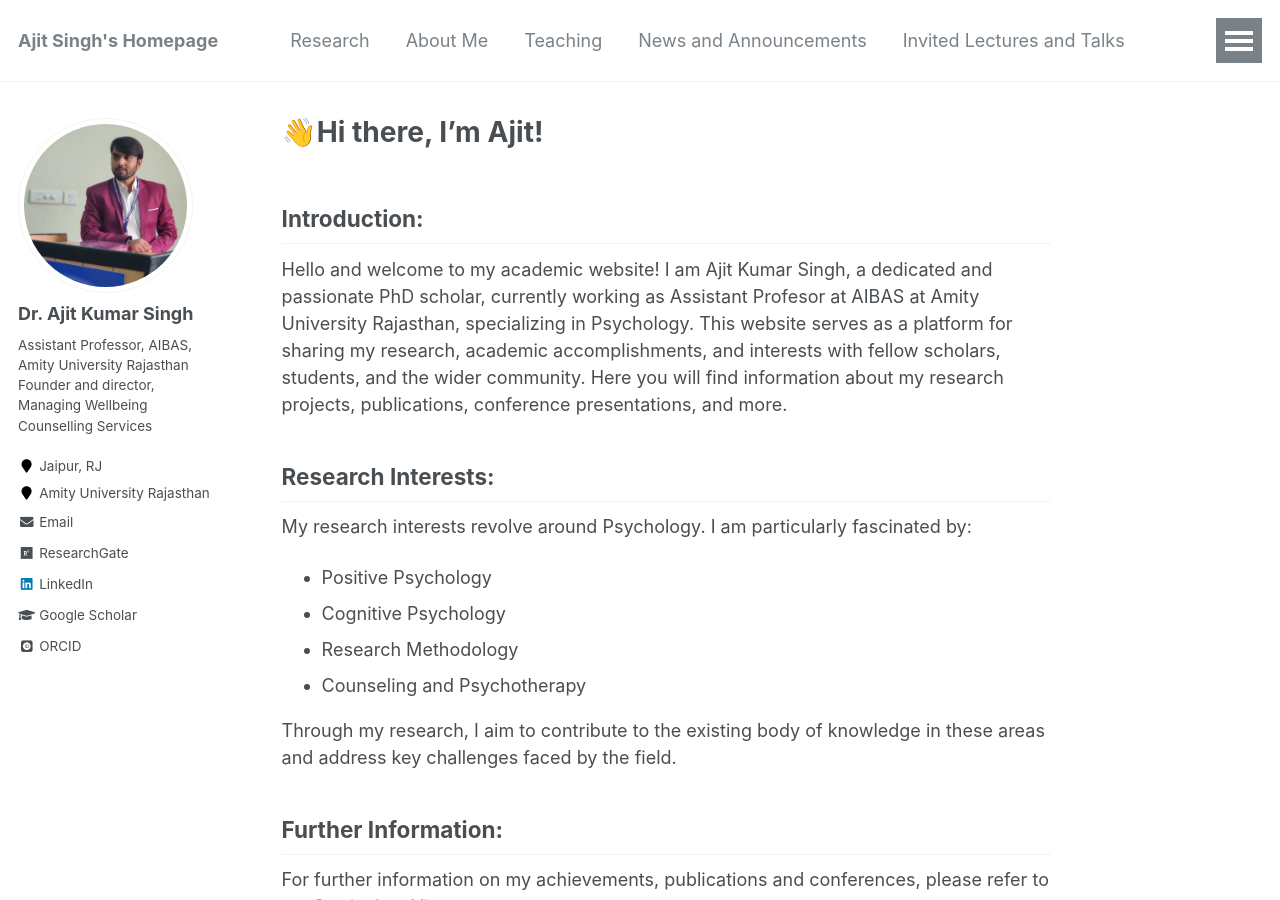
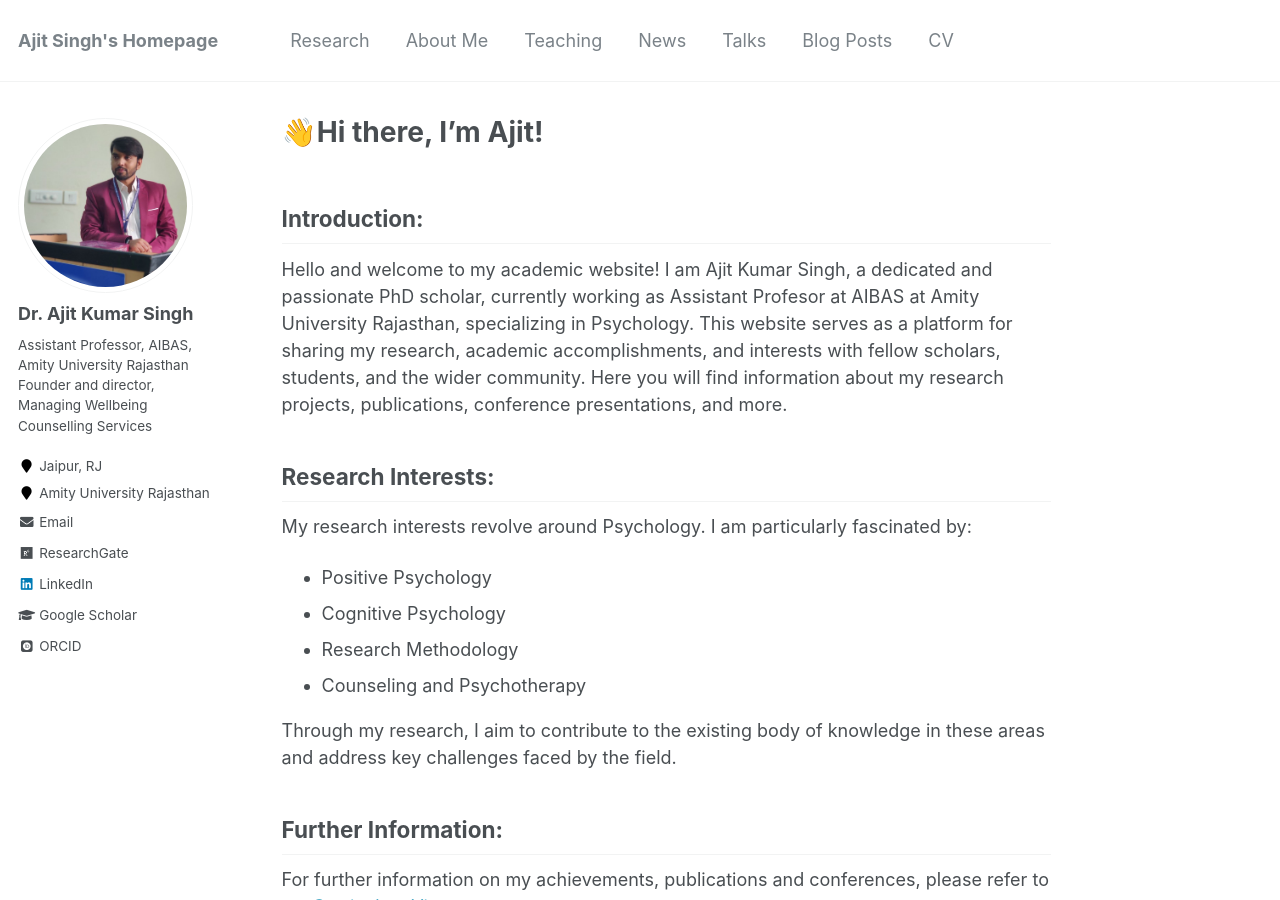
Before and after one commit to ajitsinghacademic/ajitsinghacademic.github.io, a Jekyll site: the page built from _pages/about.md, in a window 1280 px wide and 900 px high. Built offline with Jekyll 4.4.1, drawn with Linux system fonts in a browser that asks for light colours; some web fonts are replaced.

Commit message:
Edited for layout

```diff
--- a/_data/navigation.yml
+++ b/_data/navigation.yml
@@ -9,10 +9,10 @@ main:
   - title: "Teaching"
     url: /teaching/
 
-  - title: "News and Announcements"
+  - title: "News"
     url:
 
-  - title: "Invited Lectures and Talks"
+  - title: "Talks"
     url:
 
   - title: "Blog Posts"
```
